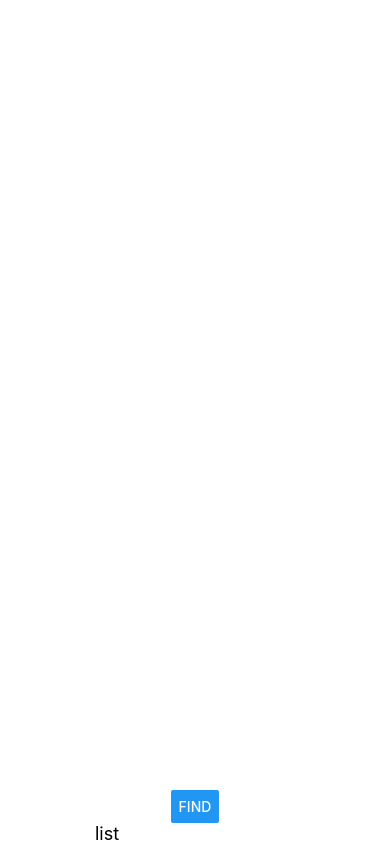
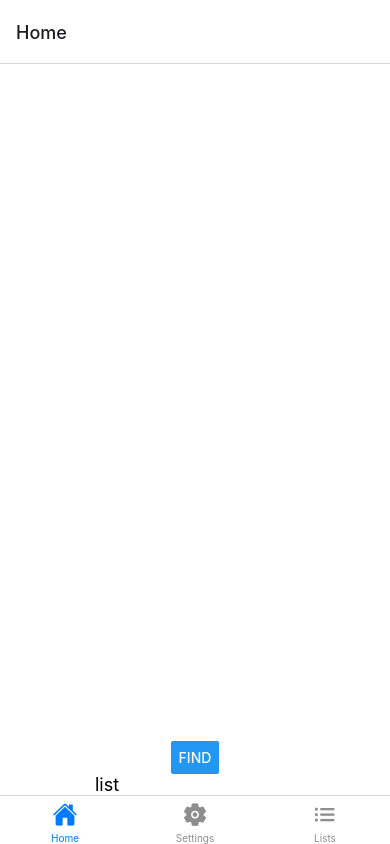
Before and after one commit to jussihyde/bookybooks, a React Native app: screen / in a window 390 px wide. Built offline with nearby package versions, Linux system fonts and the light colour scheme.

Commit message:
tab navigator

```diff
--- a/App.js
+++ b/App.js
@@ -1,9 +1,30 @@
 import { StatusBar } from 'expo-status-bar';
-import { useState } from 'react';
+import * as React from 'react'
+import { useEffect, useState } from 'react';
 import { Alert, Button, FlatList, Image, StyleSheet, Text, TextInput, View } from 'react-native';
 import { API_KEY } from'@env';
+import { NavigationContainer } from'@react-navigation/native';
+import { createBottomTabNavigator } from'@react-navigation/bottom-tabs';
+import { Ionicons} from '@expo/vector-icons';
 
-export default function App() {
+const Tab = createBottomTabNavigator();
+
+const KEY = API_KEY;
+
+const listSeparator = () => {
+  return (
+      <View
+        style={{
+          height: 1,
+          width: "80%",
+          backgroundColor: "#CED0CE",
+          marginLeft: "10%"
+          }}
+        />
+   );
+  };
+
+function HomeScreen() {
   //fetching current date, and making the format correct, used for lists
   const getCurrentDate = () => {
     var date = new Date().getDate();
@@ -17,10 +38,11 @@ export default function App() {
       return year + '-' + month + '-' + date;
   };
   }
+
   const date = getCurrentDate();
   const [list, setList] = useState('');
   const [repositories, setRepositories] = useState([]);
-  const KEY = API_KEY;
+
 
   const getRepositories = async () => {
     try {
@@ -28,24 +50,11 @@ export default function App() {
     `)
       const data = await response.json();
       setRepositories(data.results.books)
-      //console.log(data)
      } catch(error) {
         Alert.alert('Error:', error.message)
         };
       };
 
-  const listSeparator = () => {
-    return (
-        <View
-          style={{
-            height: 1,
-            width: "80%",
-            backgroundColor: "#CED0CE",
-            marginLeft: "10%"
-            }}
-          />
-     );
-    };
 
   return (
     <View style={styles.container}>
@@ -70,6 +79,70 @@ export default function App() {
   );
 }
 
+function SettingsScreen() {
+  const [lists, setLists] = useState([]);
+
+  useEffect(() => {
+      const getLists = async () => {
+        const response = await fetch(`https://api.nytimes.com/svc/books/v3/lists/names.json?api-key=${KEY}`)
+        const json = await response.json();
+        setLists(json.results);
+      }
+      getLists()
+      .catch(console.error);
+  }, [])
+
+  return (
+    <View style={styles.container}>
+      <FlatList
+        keyExtractor={(item,index) => index.toString()}
+        renderItem={({item}) =>
+        <View>
+          <Text style={{fontSize:18, fontWeight: "bold"}}>{item.list_name}</Text>
+        </View> }
+        data={lists}
+        ItemSeparatorComponent={listSeparator}
+        />
+    </View>
+  );
+}
+
+function ListsScreen() {
+  return (
+    <View style={styles.container}>
+      <Text>Settings!</Text>
+    </View>
+  );
+}
+
+export default function App() {
+  return (
+    <NavigationContainer>
+      <Tab.Navigator screenOptions={screenOptions}>
+        <Tab.Screen name="Home" component={HomeScreen} />
+        <Tab.Screen name="Settings" component={SettingsScreen} />
+        <Tab.Screen name="Lists" component={ListsScreen} />
+      </Tab.Navigator>
+    </NavigationContainer>
+  );
+}
+
+const screenOptions = ({ route }) => ({
+  tabBarIcon: ({ focused, color, size }) => {
+    let iconName;
+
+    if (route.name === 'Home') {
+      iconName = 'md-home';
+    } else if (route.name === 'Settings') {
+      iconName = 'md-settings';
+    } else if (route.name === 'Lists') {
+      iconName = 'md-list';
+    }
+
+    return <Ionicons name={iconName} size={size} color={color} />;
+  }
+});
+
 const styles = StyleSheet.create({
   container: {
     flex: 1,
--- a/package.json
+++ b/package.json
@@ -9,11 +9,15 @@
     "web": "expo start --web"
   },
   "dependencies": {
+    "@react-navigation/bottom-tabs": "^6.4.0",
+    "@react-navigation/native": "^6.0.13",
     "expo": "~46.0.16",
     "expo-status-bar": "~1.4.0",
     "react": "18.0.0",
     "react-native": "0.69.6",
-    "react-native-dotenv": "^3.3.1"
+    "react-native-dotenv": "^3.3.1",
+    "react-native-safe-area-context": "4.3.1",
+    "react-native-screens": "~3.15.0"
   },
   "devDependencies": {
     "@babel/core": "^7.12.9"
```
Also changed, not shown: 1 other file (tests, documents, lock files or other folders).
